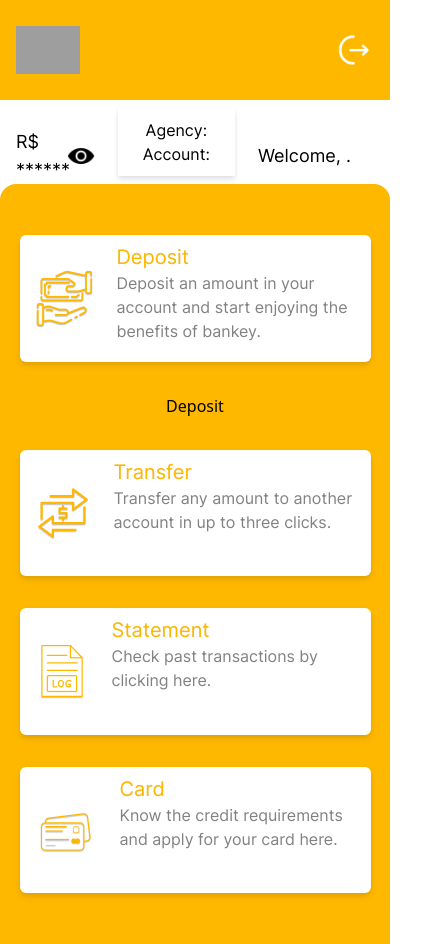
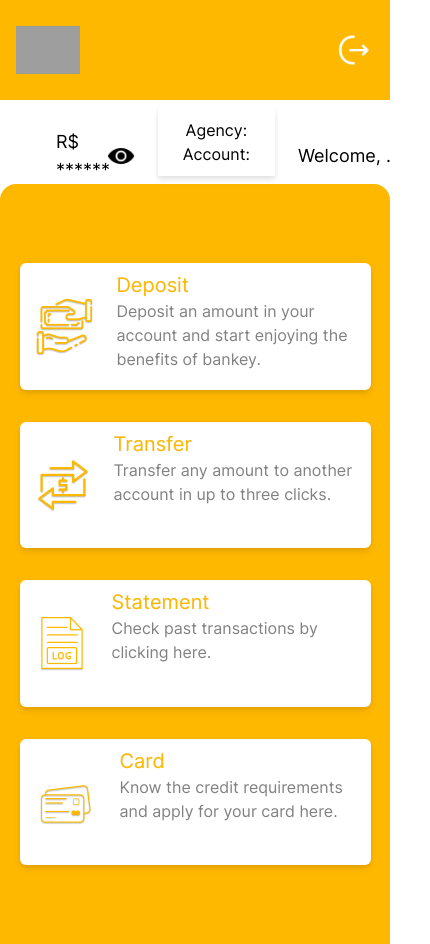
Before and after one commit to eduardo-victor/frontend-bank, a React (Vite) app: page /myprofile in a window 390 px wide. Shown: the whole page, 430 px wide, since content can reach past the window. Built offline with nearby package versions, Linux system fonts and the light colour scheme; no server answers; sample sign-in values are in the browser's storage; grey boxes are pictures that could not be loaded.

Commit message:
🐛 FIX: Fixing some responsiveness bugs

```diff
--- a/src/pages/UserPage.tsx
+++ b/src/pages/UserPage.tsx
@@ -54,7 +54,7 @@
     <>
       <UserNav image={'a'}/>
       <div className='w-screen h-screen flex flex-col'>
-        <div className='w-screen h-[20vh] flex items-center justify-between'>
+        <div className='w-screen h-[20vh] flex items-center justify-between ml-10'>
           <div className='flex items-center mt-7'>
             <h1 className='font-inter text-lg ml-4 lg:text-3xl lg:ml-7 w-[13vw]'>R$ {balanceShown ? userApi.balance : "******"} </h1>
             <span className='hover:cursor-pointer' onClick={toggleBalance}>{eyeSlash ? <img className='w-7' src={Eye} /> : <img className='w-7' src={EyeShown}/>}</span>
@@ -70,7 +70,6 @@
       <div className='w-full h-screen flex items-end'>
         <div className='w-screen h-[90vh] bg-yellow rounded-t-2xl flex flex-col gap-8 justify-center items-center'>
           <Card icon={IconDeposit} title={'Deposit'} comment={'Deposit an amount in your account and start enjoying the benefits of bankey.'}/>
-          <button>Deposit</button>
           <Card icon={IconTransfer} title={'Transfer'} comment={'Transfer any amount to another account in up to three clicks.'}/>
           <Card icon={IconLog} title={'Statement'} comment={'Check past transactions by clicking here.'}/>
           <Card icon={IconCard} title={'Card'} comment={'Know the credit requirements and apply for your card here.'}/>
```
